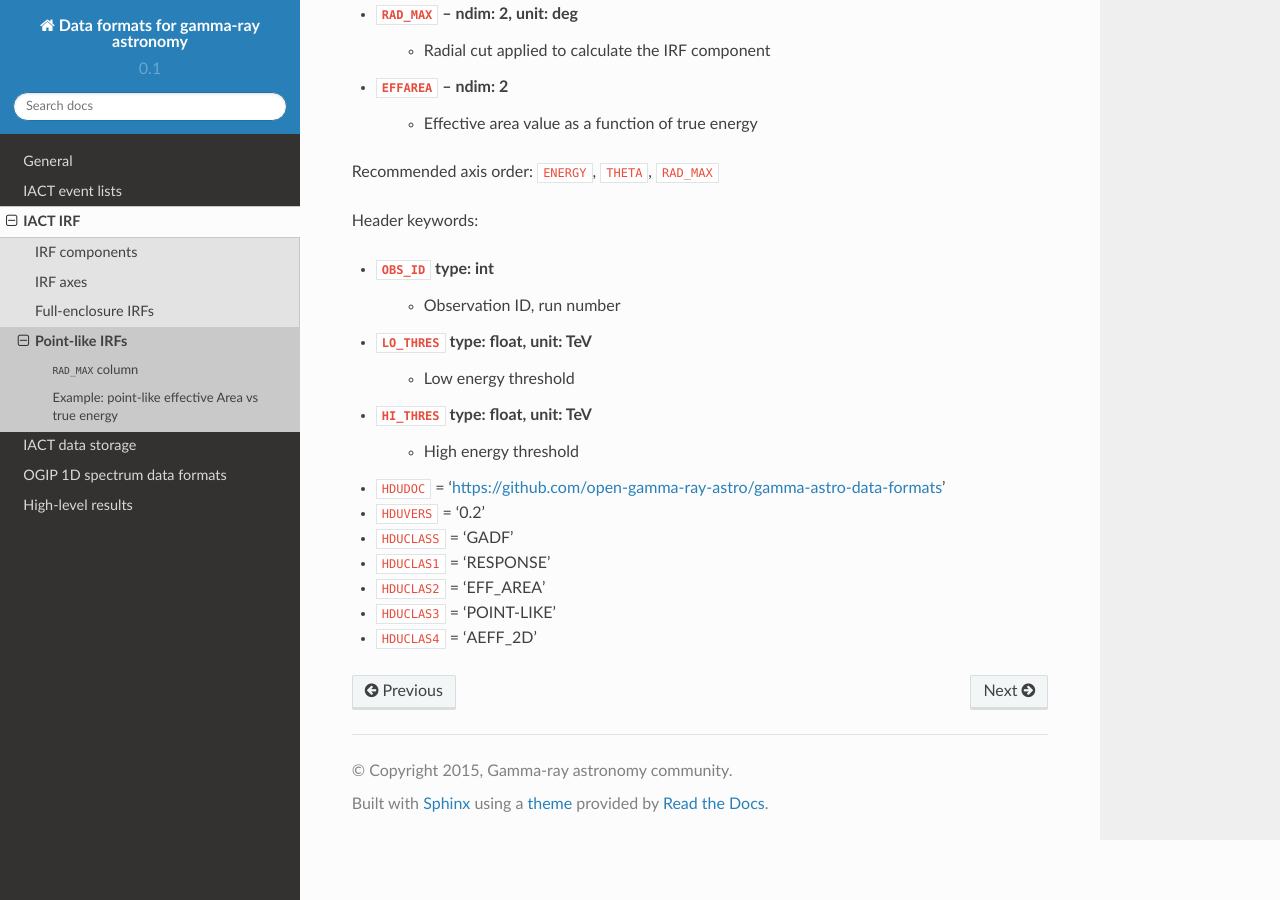
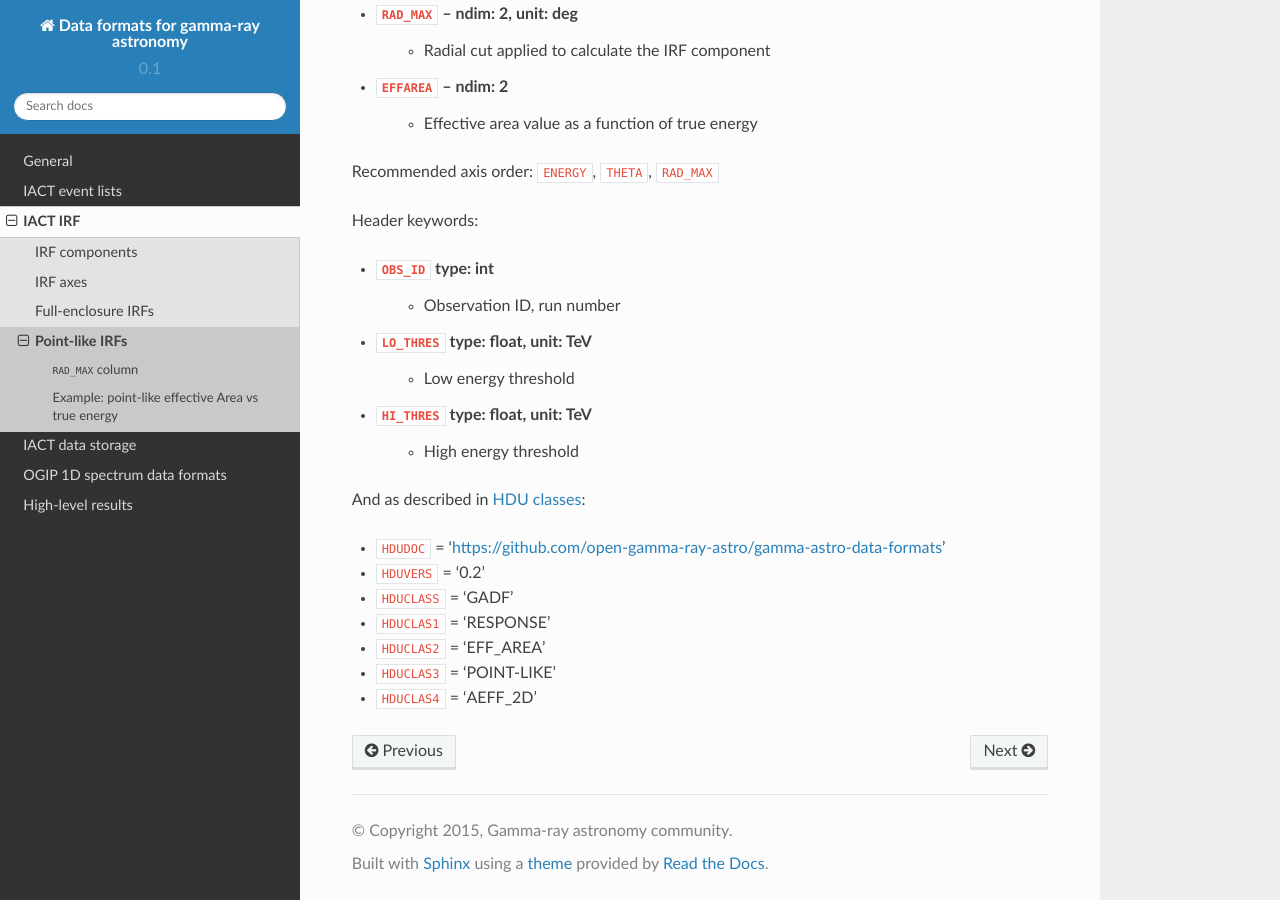
Before and after one commit to open-gamma-ray-astro/gamma-astro-data-formats, a Sphinx documentation site: the page built from source/irfs/point_like/index.rst, in a window 1280 px wide and 900 px high, scrolled down 972 px. Built offline with Sphinx 7.4.7 and the Read the Docs theme 2.0.0, drawn with Linux system fonts in a browser that asks for light colours.

Commit message:
Fixed text

```diff
--- a/source/irfs/point_like/index.rst
+++ b/source/irfs/point_like/index.rst
@@ -53,6 +53,8 @@ Header keywords:
 * ``HI_THRES`` type: float, unit: TeV
     * High energy threshold
 
+And as described in :ref:`hduclass`:
+
 * ``HDUDOC``   = 'https://github.com/open-gamma-ray-astro/gamma-astro-data-formats'
 * ``HDUVERS``  = '0.2'
 * ``HDUCLASS`` = 'GADF'
```
